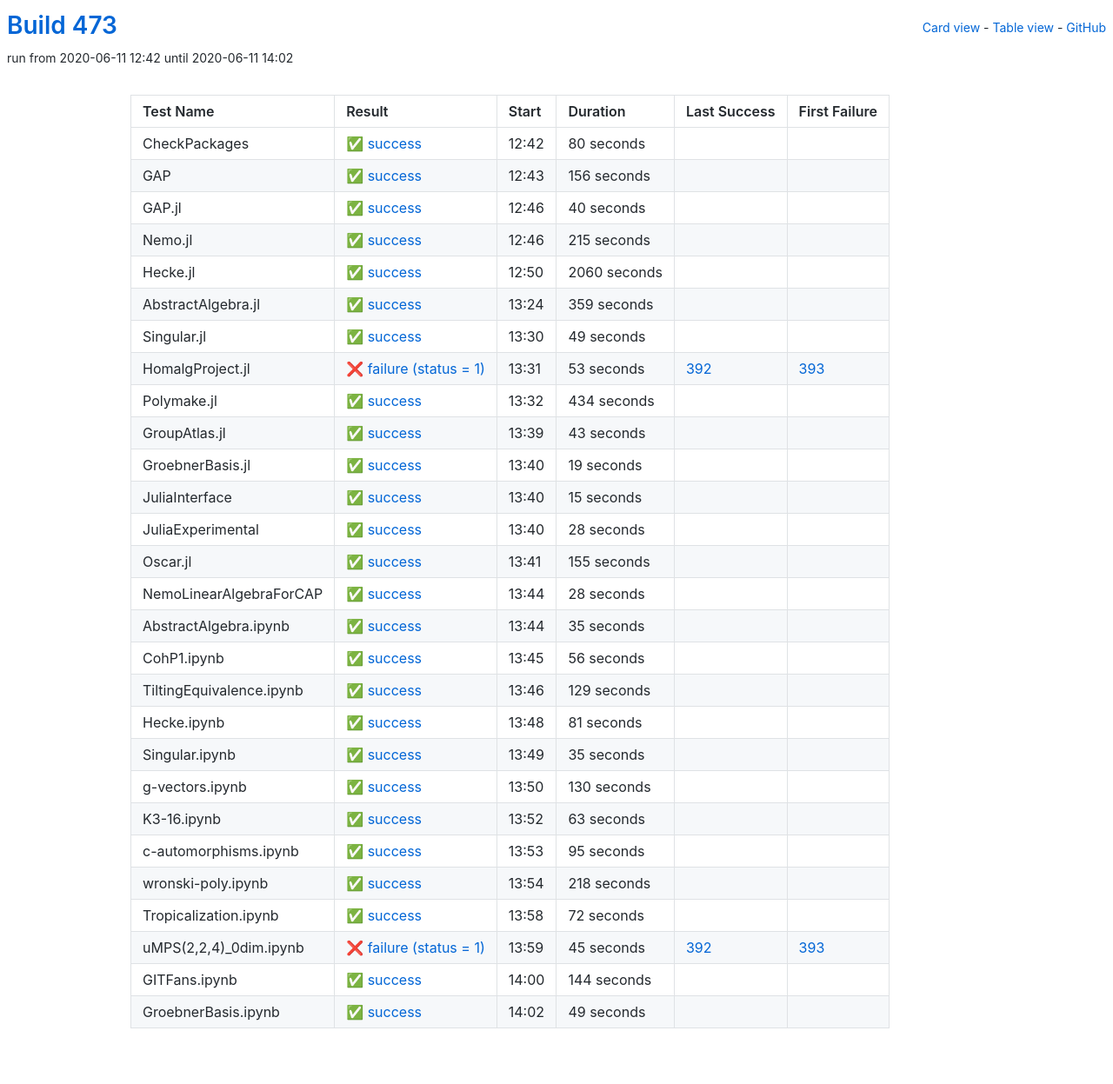
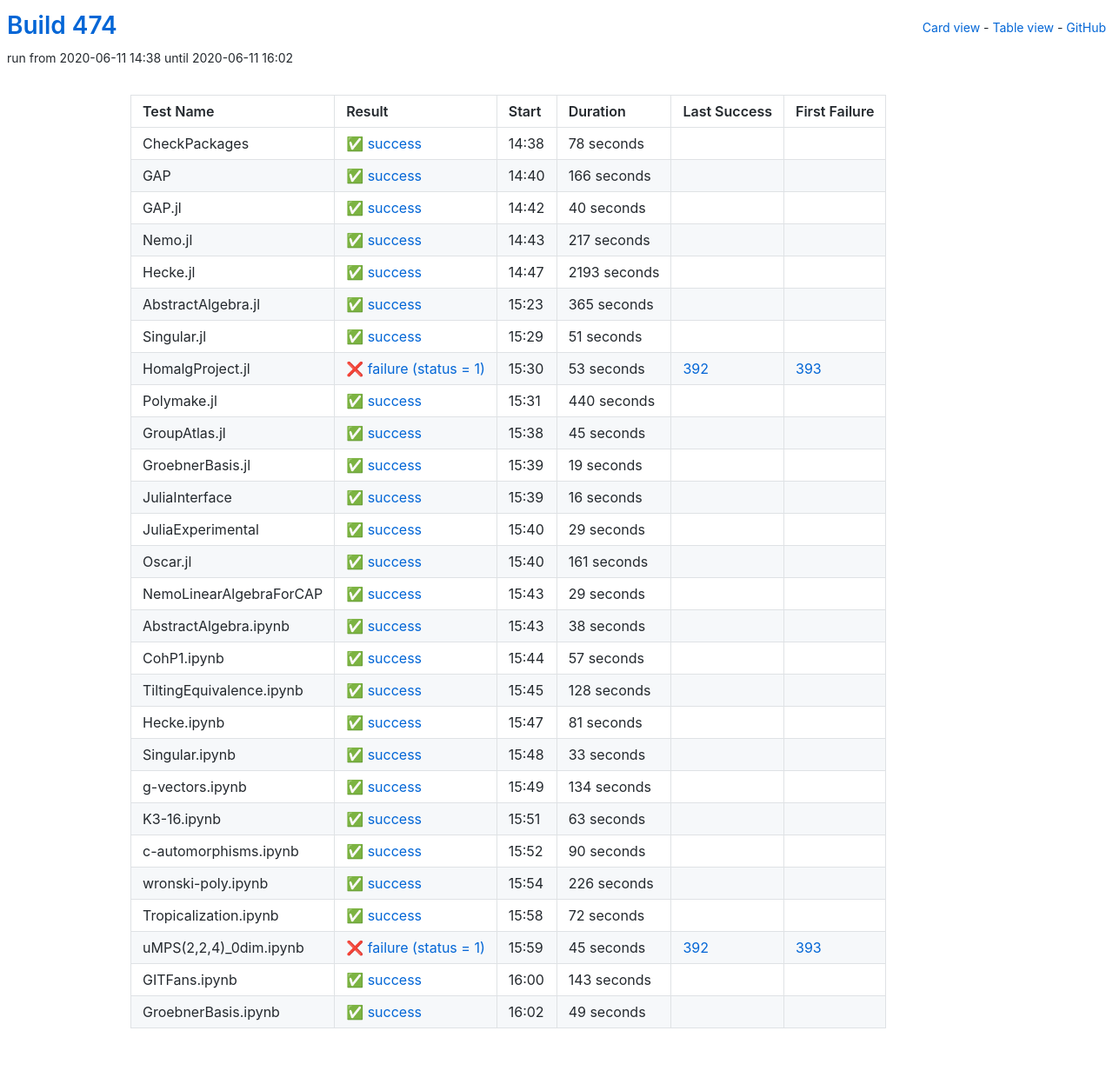
Before and after one commit to oscar-system/oscar-ci-status-1.4, a Jekyll site: the page built from table.html, in a window 1280 px wide. Shown: the whole page at 87% size. Built offline with Jekyll 4.4.1, drawn with Linux system fonts in a browser that asks for light colours.

Commit message:
Build #474

```diff
--- a/_data/ci.yml
+++ b/_data/ci.yml
@@ -1,6 +1,6 @@
 ---
-build: 473
-build_url: https://oscarci.mathematik.uni-kl.de/job/oscar-julia-1.4/473/
+build: 474
+build_url: https://oscarci.mathematik.uni-kl.de/job/oscar-julia-1.4/474/
 job: oscar-julia-1.4
 organization: oscar-system
 repo: oscar-ci-status-1.4
@@ -8,32 +8,32 @@ repourl: https://github.com/oscar-system/oscar-ci-status-1.4
 tests:
 - name: CheckPackages
   id: checkpackages
-  log: https://oscarci.mathematik.uni-kl.de/job/oscar-julia-1.4/473/artifact/logs/build-473/CheckPackages.log
-  start: 2020-06-11 12:42
+  log: https://oscarci.mathematik.uni-kl.de/job/oscar-julia-1.4/474/artifact/logs/build-474/CheckPackages.log
+  start: 2020-06-11 14:38
   success: true
   exitcode: 0
   status: success
-  duration: 80
+  duration: 78
   last_success: false
   last_success_url:
   first_failure: false
   first_failure_url:
 - name: GAP
   id: gap
-  log: https://oscarci.mathematik.uni-kl.de/job/oscar-julia-1.4/473/artifact/logs/build-473/GAP.log
-  start: 2020-06-11 12:43
+  log: https://oscarci.mathematik.uni-kl.de/job/oscar-julia-1.4/474/artifact/logs/build-474/GAP.log
+  start: 2020-06-11 14:40
   success: true
   exitcode: 0
   status: success
-  duration: 156
+  duration: 166
   last_success: false
   last_success_url:
   first_failure: false
   first_failure_url:
 - name: GAP.jl
   id: gap-jl
-  log: https://oscarci.mathematik.uni-kl.de/job/oscar-julia-1.4/473/artifact/logs/build-473/GAP.jl.log
-  start: 2020-06-11 12:46
+  log: https://oscarci.mathematik.uni-kl.de/job/oscar-julia-1.4/474/artifact/logs/build-474/GAP.jl.log
+  start: 2020-06-11 14:42
   success: true
   exitcode: 0
   status: success
@@ -44,56 +44,56 @@ tests:
   first_failure_url:
 - name: Nemo.jl
   id: nemo-jl
-  log: https://oscarci.mathematik.uni-kl.de/job/oscar-julia-1.4/473/artifact/logs/build-473/Nemo.jl.log
-  start: 2020-06-11 12:46
+  log: https://oscarci.mathematik.uni-kl.de/job/oscar-julia-1.4/474/artifact/logs/build-474/Nemo.jl.log
+  start: 2020-06-11 14:43
   success: true
   exitcode: 0
   status: success
-  duration: 215
+  duration: 217
   last_success: false
   last_success_url:
   first_failure: false
   first_failure_url:
 - name: Hecke.jl
   id: hecke-jl
-  log: https://oscarci.mathematik.uni-kl.de/job/oscar-julia-1.4/473/artifact/logs/build-473/Hecke.jl.log
-  start: 2020-06-11 12:50
+  log: https://oscarci.mathematik.uni-kl.de/job/oscar-julia-1.4/474/artifact/logs/build-474/Hecke.jl.log
+  start: 2020-06-11 14:47
   success: true
   exitcode: 0
   status: success
-  duration: 2060
+  duration: 2193
   last_success: false
   last_success_url:
   first_failure: false
   first_failure_url:
 - name: AbstractAlgebra.jl
   id: abstractalgebra-jl
-  log: https://oscarci.mathematik.uni-kl.de/job/oscar-julia-1.4/473/artifact/logs/build-473/AbstractAlgebra.jl.log
-  start: 2020-06-11 13:24
+  log: https://oscarci.mathematik.uni-kl.de/job/oscar-julia-1.4/474/artifact/logs/build-474/AbstractAlgebra.jl.log
+  start: 2020-06-11 15:23
   success: true
   exitcode: 0
   status: success
-  duration: 359
+  duration: 365
   last_success: false
   last_success_url:
   first_failure: false
   first_failure_url:
 - name: Singular.jl
   id: singular-jl
-  log: https://oscarci.mathematik.uni-kl.de/job/oscar-julia-1.4/473/artifact/logs/build-473/Singular.jl.log
-  start: 2020-06-11 13:30
+  log: https://oscarci.mathematik.uni-kl.de/job/oscar-julia-1.4/474/artifact/logs/build-474/Singular.jl.log
+  start: 2020-06-11 15:29
   success: true
   exitcode: 0
   status: success
-  duration: 49
+  duration: 51
   last_success: false
   last_success_url:
   first_failure: false
   first_failure_url:
 - name: HomalgProject.jl
   id: homalgproject-jl
-  log: https://oscarci.mathematik.uni-kl.de/job/oscar-julia-1.4/473/artifact/logs/build-473/HomalgProject.jl.log
-  start: 2020-06-11 13:31
+  log: https://oscarci.mathematik.uni-kl.de/job/oscar-julia-1.4/474/artifact/logs/build-474/HomalgProject.jl.log
+  start: 2020-06-11 15:30
   success: false
   exitcode: 1
   status: failure
@@ -104,32 +104,32 @@ tests:
   first_failure_url: https://oscarci.mathematik.uni-kl.de/job/oscar-julia-1.4/393/
 - name: Polymake.jl
   id: polymake-jl
-  log: https://oscarci.mathematik.uni-kl.de/job/oscar-julia-1.4/473/artifact/logs/build-473/Polymake.jl.log
-  start: 2020-06-11 13:32
+  log: https://oscarci.mathematik.uni-kl.de/job/oscar-julia-1.4/474/artifact/logs/build-474/Polymake.jl.log
+  start: 2020-06-11 15:31
   success: true
   exitcode: 0
   status: success
-  duration: 434
+  duration: 440
   last_success: false
   last_success_url:
   first_failure: false
   first_failure_url:
 - name: GroupAtlas.jl
   id: groupatlas-jl
-  log: https://oscarci.mathematik.uni-kl.de/job/oscar-julia-1.4/473/artifact/logs/build-473/GroupAtlas.jl.log
-  start: 2020-06-11 13:39
+  log: https://oscarci.mathematik.uni-kl.de/job/oscar-julia-1.4/474/artifact/logs/build-474/GroupAtlas.jl.log
+  start: 2020-06-11 15:38
   success: true
   exitcode: 0
   status: success
-  duration: 43
+  duration: 45
   last_success: false
   last_success_url:
   first_failure: false
   first_failure_url:
 - name: GroebnerBasis.jl
   id: groebnerbasis-jl
-  log: https://oscarci.mathematik.uni-kl.de/job/oscar-julia-1.4/473/artifact/logs/build-473/GroebnerBasis.jl.log
-  start: 2020-06-11 13:40
+  log: https://oscarci.mathematik.uni-kl.de/job/oscar-julia-1.4/474/artifact/logs/build-474/GroebnerBasis.jl.log
+  start: 2020-06-11 15:39
   success: true
   exitcode: 0
   status: success
@@ -140,92 +140,92 @@ tests:
   first_failure_url:
 - name: JuliaInterface
   id: juliainterface
-  log: https://oscarci.mathematik.uni-kl.de/job/oscar-julia-1.4/473/artifact/logs/build-473/JuliaInterface.log
-  start: 2020-06-11 13:40
+  log: https://oscarci.mathematik.uni-kl.de/job/oscar-julia-1.4/474/artifact/logs/build-474/JuliaInterface.log
+  start: 2020-06-11 15:39
   success: true
   exitcode: 0
   status: success
-  duration: 15
+  duration: 16
   last_success: false
   last_success_url:
   first_failure: false
   first_failure_url:
 - name: JuliaExperimental
   id: juliaexperimental
-  log: https://oscarci.mathematik.uni-kl.de/job/oscar-julia-1.4/473/artifact/logs/build-473/JuliaExperimental.log
-  start: 2020-06-11 13:40
+  log: https://oscarci.mathematik.uni-kl.de/job/oscar-julia-1.4/474/artifact/logs/build-474/JuliaExperimental.log
+  start: 2020-06-11 15:40
   success: true
   exitcode: 0
   status: success
-  duration: 28
+  duration: 29
   last_success: false
   last_success_url:
   first_failure: false
   first_failure_url:
 - name: Oscar.jl
   id: oscar-jl
-  log: https://oscarci.mathematik.uni-kl.de/job/oscar-julia-1.4/473/artifact/logs/build-473/Oscar.jl.log
-  start: 2020-06-11 13:41
+  log: https://oscarci.mathematik.uni-kl.de/job/oscar-julia-1.4/474/artifact/logs/build-474/Oscar.jl.log
+  start: 2020-06-11 15:40
   success: true
   exitcode: 0
   status: success
-  duration: 155
+  duration: 161
   last_success: false
   last_success_url:
   first_failure: false
   first_failure_url:
 - name: NemoLinearAlgebraForCAP
   id: nemolinearalgebraforcap
-  log: https://oscarci.mathematik.uni-kl.de/job/oscar-julia-1.4/473/artifact/logs/build-473/NemoLinearAlgebraForCAP.log
-  start: 2020-06-11 13:44
+  log: https://oscarci.mathematik.uni-kl.de/job/oscar-julia-1.4/474/artifact/logs/build-474/NemoLinearAlgebraForCAP.log
+  start: 2020-06-11 15:43
   success: true
   exitcode: 0
   status: success
-  duration: 28
+  duration: 29
   last_success: false
   last_success_url:
   first_failure: false
   first_failure_url:
 - name: AbstractAlgebra.ipynb
   id: abstractalgebra-ipynb
-  log: https://oscarci.mathematik.uni-kl.de/job/oscar-julia-1.4/473/artifact/logs/build-473/AbstractAlgebra.ipynb.log
-  start: 2020-06-11 13:44
+  log: https://oscarci.mathematik.uni-kl.de/job/oscar-julia-1.4/474/artifact/logs/build-474/AbstractAlgebra.ipynb.log
+  start: 2020-06-11 15:43
   success: true
   exitcode: 0
   status: success
-  duration: 35
+  duration: 38
   last_success: false
   last_success_url:
   first_failure: false
   first_failure_url:
 - name: CohP1.ipynb
   id: cohp1-ipynb
-  log: https://oscarci.mathematik.uni-kl.de/job/oscar-julia-1.4/473/artifact/logs/build-473/CohP1.ipynb.log
-  start: 2020-06-11 13:45
+  log: https://oscarci.mathematik.uni-kl.de/job/oscar-julia-1.4/474/artifact/logs/build-474/CohP1.ipynb.log
+  start: 2020-06-11 15:44
   success: true
   exitcode: 0
   status: success
-  duration: 56
+  duration: 57
   last_success: false
   last_success_url:
   first_failure: false
   first_failure_url:
 - name: TiltingEquivalence.ipynb
   id: tiltingequivalence-ipynb
-  log: https://oscarci.mathematik.uni-kl.de/job/oscar-julia-1.4/473/artifact/logs/build-473/TiltingEquivalence.ipynb.log
-  start: 2020-06-11 13:46
+  log: https://oscarci.mathematik.uni-kl.de/job/oscar-julia-1.4/474/artifact/logs/build-474/TiltingEquivalence.ipynb.log
+  start: 2020-06-11 15:45
   success: true
   exitcode: 0
   status: success
-  duration: 129
+  duration: 128
   last_success: false
   last_success_url:
   first_failure: false
   first_failure_url:
 - name: Hecke.ipynb
   id: hecke-ipynb
-  log: https://oscarci.mathematik.uni-kl.de/job/oscar-julia-1.4/473/artifact/logs/build-473/Hecke.ipynb.log
-  start: 2020-06-11 13:48
+  log: https://oscarci.mathematik.uni-kl.de/job/oscar-julia-1.4/474/artifact/logs/build-474/Hecke.ipynb.log
+  start: 2020-06-11 15:47
   success: true
   exitcode: 0
   status: success
@@ -236,32 +236,32 @@ tests:
   first_failure_url:
 - name: Singular.ipynb
   id: singular-ipynb
-  log: https://oscarci.mathematik.uni-kl.de/job/oscar-julia-1.4/473/artifact/logs/build-473/Singular.ipynb.log
-  start: 2020-06-11 13:49
+  log: https://oscarci.mathematik.uni-kl.de/job/oscar-julia-1.4/474/artifact/logs/build-474/Singular.ipynb.log
+  start: 2020-06-11 15:48
   success: true
   exitcode: 0
   status: success
-  duration: 35
+  duration: 33
   last_success: false
   last_success_url:
   first_failure: false
   first_failure_url:
 - name: g-vectors.ipynb
   id: g-vectors-ipynb
-  log: https://oscarci.mathematik.uni-kl.de/job/oscar-julia-1.4/473/artifact/logs/build-473/g-vectors.ipynb.log
-  start: 2020-06-11 13:50
+  log: https://oscarci.mathematik.uni-kl.de/job/oscar-julia-1.4/474/artifact/logs/build-474/g-vectors.ipynb.log
+  start: 2020-06-11 15:49
   success: true
   exitcode: 0
   status: success
-  duration: 130
+  duration: 134
   last_success: false
   last_success_url:
   first_failure: false
   first_failure_url:
 - name: K3-16.ipynb
   id: k3-16-ipynb
-  log: https://oscarci.mathematik.uni-kl.de/job/oscar-julia-1.4/473/artifact/logs/build-473/K3-16.ipynb.log
-  start: 2020-06-11 13:52
+  log: https://oscarci.mathematik.uni-kl.de/job/oscar-julia-1.4/474/artifact/logs/build-474/K3-16.ipynb.log
+  start: 2020-06-11 15:51
   success: true
   exitcode: 0
   status: success
@@ -272,32 +272,32 @@ tests:
   first_failure_url:
 - name: c-automorphisms.ipynb
   id: c-automorphisms-ipynb
-  log: https://oscarci.mathematik.uni-kl.de/job/oscar-julia-1.4/473/artifact/logs/build-473/c-automorphisms.ipynb.log
-  start: 2020-06-11 13:53
+  log: https://oscarci.mathematik.uni-kl.de/job/oscar-julia-1.4/474/artifact/logs/build-474/c-automorphisms.ipynb.log
+  start: 2020-06-11 15:52
   success: true
   exitcode: 0
   status: success
-  duration: 95
+  duration: 90
   last_success: false
   last_success_url:
   first_failure: false
   first_failure_url:
 - name: wronski-poly.ipynb
   id: wronski-poly-ipynb
-  log: https://oscarci.mathematik.uni-kl.de/job/oscar-julia-1.4/473/artifact/logs/build-473/wronski-poly.ipynb.log
-  start: 2020-06-11 13:54
+  log: https://oscarci.mathematik.uni-kl.de/job/oscar-julia-1.4/474/artifact/logs/build-474/wronski-poly.ipynb.log
+  start: 2020-06-11 15:54
   success: true
   exitcode: 0
   status: success
-  duration: 218
+  duration: 226
   last_success: false
   last_success_url:
   first_failure: false
   first_failure_url:
 - name: Tropicalization.ipynb
   id: tropicalization-ipynb
-  log: https://oscarci.mathematik.uni-kl.de/job/oscar-julia-1.4/473/artifact/logs/build-473/Tropicalization.ipynb.log
-  start: 2020-06-11 13:58
+  log: https://oscarci.mathematik.uni-kl.de/job/oscar-julia-1.4/474/artifact/logs/build-474/Tropicalization.ipynb.log
+  start: 2020-06-11 15:58
   success: true
   exitcode: 0
   status: success
@@ -308,8 +308,8 @@ tests:
   first_failure_url:
 - name: uMPS(2,2,4)_0dim.ipynb
   id: umps-2-2-4-0dim-ipynb
-  log: https://oscarci.mathematik.uni-kl.de/job/oscar-julia-1.4/473/artifact/logs/build-473/uMPS-2-2-4-_0dim.ipynb.log
-  start: 2020-06-11 13:59
+  log: https://oscarci.mathematik.uni-kl.de/job/oscar-julia-1.4/474/artifact/logs/build-474/uMPS-2-2-4-_0dim.ipynb.log
+  start: 2020-06-11 15:59
   success: false
   exitcode: 1
   status: failure
@@ -320,20 +320,20 @@ tests:
   first_failure_url: https://oscarci.mathematik.uni-kl.de/job/oscar-julia-1.4/393/
 - name: GITFans.ipynb
   id: gitfans-ipynb
-  log: https://oscarci.mathematik.uni-kl.de/job/oscar-julia-1.4/473/artifact/logs/build-473/GITFans.ipynb.log
-  start: 2020-06-11 14:00
+  log: https://oscarci.mathematik.uni-kl.de/job/oscar-julia-1.4/474/artifact/logs/build-474/GITFans.ipynb.log
+  start: 2020-06-11 16:00
   success: true
   exitcode: 0
   status: success
-  duration: 144
+  duration: 143
   last_success: false
   last_success_url:
   first_failure: false
   first_failure_url:
 - name: GroebnerBasis.ipynb
   id: groebnerbasis-ipynb
-  log: https://oscarci.mathematik.uni-kl.de/job/oscar-julia-1.4/473/artifact/logs/build-473/GroebnerBasis.ipynb.log
-  start: 2020-06-11 14:02
+  log: https://oscarci.mathematik.uni-kl.de/job/oscar-julia-1.4/474/artifact/logs/build-474/GroebnerBasis.ipynb.log
+  start: 2020-06-11 16:02
   success: true
   exitcode: 0
   status: success
```
Also changed, not shown: README.md.
